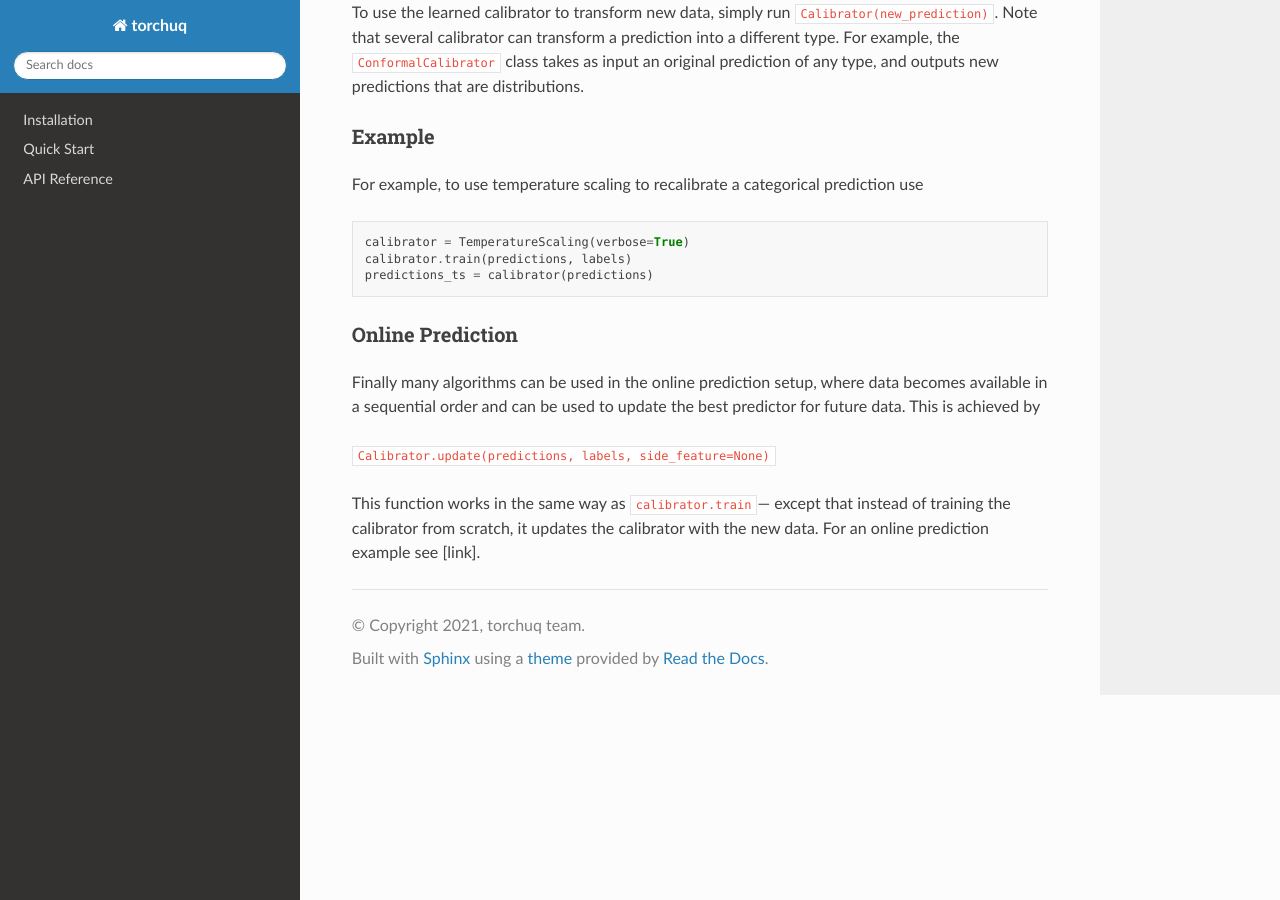
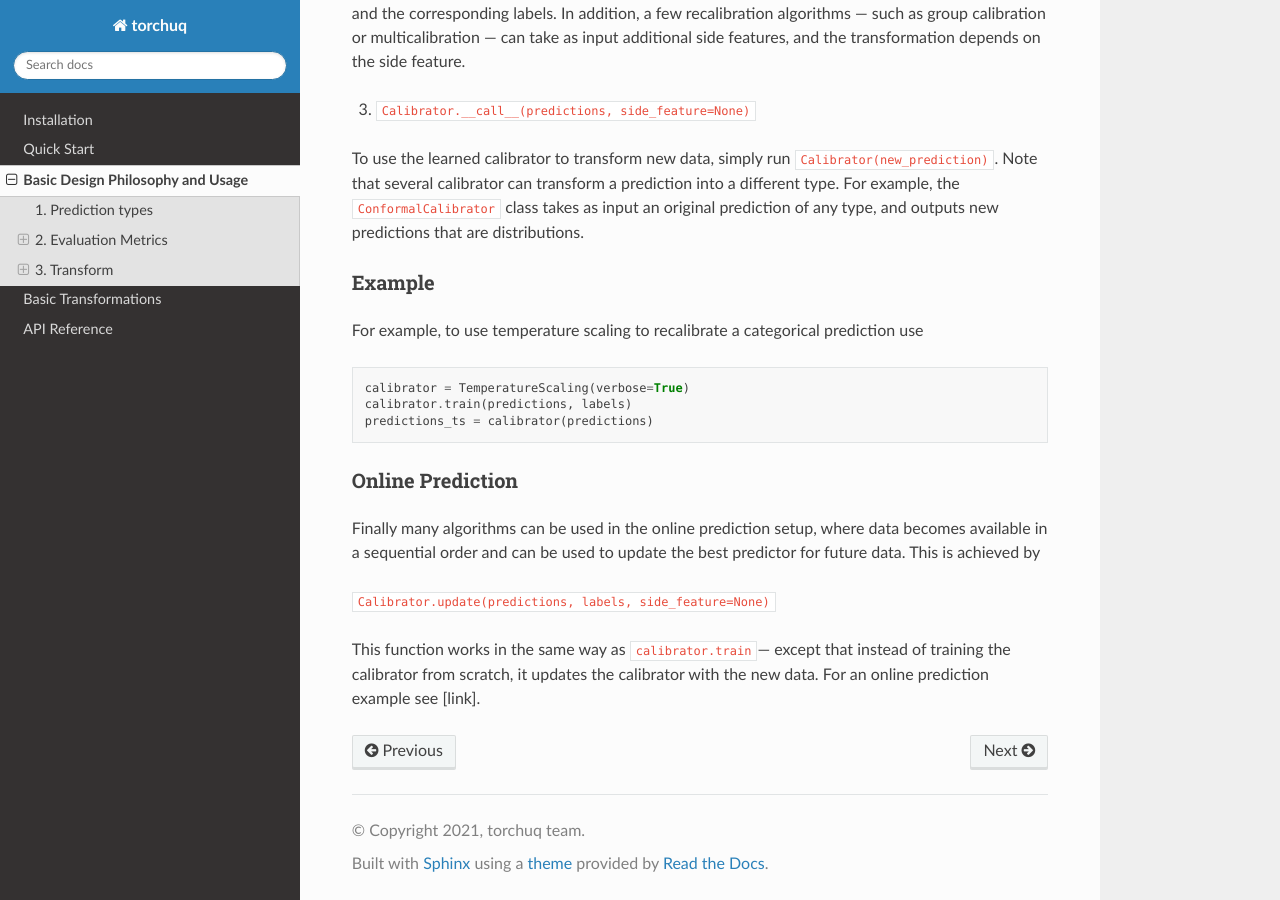
Before and after one commit to TorchUQ/torchuq, a Sphinx documentation site: the page built from docs/basics.md, in a window 1280 px wide and 900 px high, scrolled down 2536 px. Built offline with Sphinx 7.4.7 and the Read the Docs theme 2.0.0, drawn with Linux system fonts in a browser that asks for light colours; formulas are drawn with MathJax 3.

Commit message:
docs: add basics and transformation markdown to docs

```diff
--- a/docs/basics.md
+++ b/docs/basics.md
@@ -57,7 +57,7 @@
 
 The main workhorse for transformation is the Calibrator abstract class, which defines a unified interface for an extremely large collection of calibration algorithms (including standard calibration algorithms, conformal prediction, decision calibration, multi-calibration, and many more).
 
-![Calibration Illustration](../illustrations/calibrator.png)
+![Calibration Illustration](illustrations/calibrator.png)
 
 A calibrator class has three main functions:
 
--- a/docs/index.rst
+++ b/docs/index.rst
@@ -11,4 +11,6 @@
 
   installation
   quick_start
+  basics
+  transformation
   api_reference/index
```
